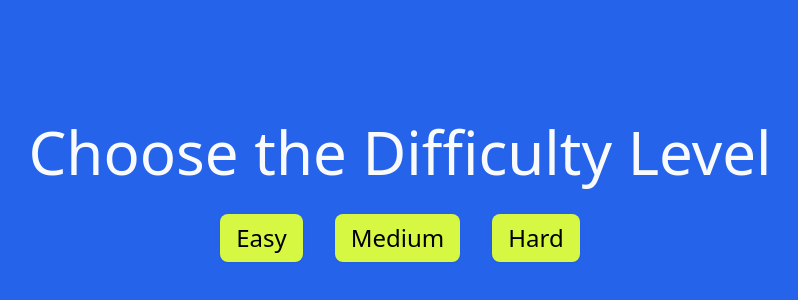
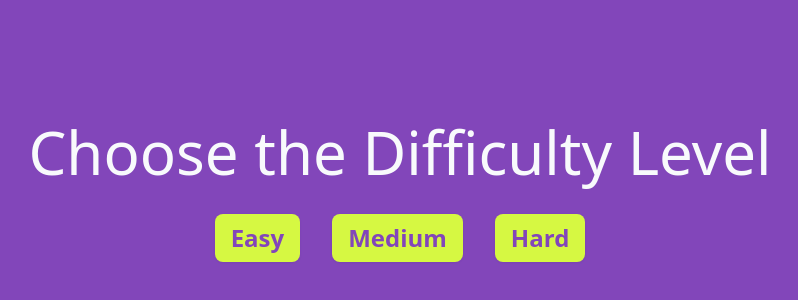
Before and after one commit to iaaron-xyz/memory-game, a React (Create React App) app: page / in a window 1280 px wide. Shown: the part 208-508 px from the top of the page, without its empty margins (240-1038 px from the left). Built offline with nearby package versions, Linux system fonts and the light colour scheme; the HTML template or start-up script is replaced by a standard one.

Commit message:
fix colors

```diff
--- a/src/components/DifficultySelection/DifficultySelection.js
+++ b/src/components/DifficultySelection/DifficultySelection.js
@@ -18,7 +18,7 @@ const DifficultySelection = ({setGameStatus, setNumCards, setDifficulty}) => {
   }
 
   return (
-    <div className="flex flex-col justify-center items-center bg-blue-600 h-full">
+    <div className="bg-main-color flex flex-col justify-center items-center h-full">
       <h1 className="text-6xl mb-8 text-slate-50 z-10">Choose the Difficulty Level</h1>
       <div className="z-10">
         <DifficultyBtn
--- a/src/index.css
+++ b/src/index.css
@@ -21,7 +21,14 @@
     height: 100%;
   }
 
+  /* specific classes */
+  .bg-main-color {
+    background: var(--main-color);
+  }
+
   .difficulty-btn {
     background-color: var(--accent-color);
+    color: var(--main-color);
+    font-weight: bold;
   }
 }
```
